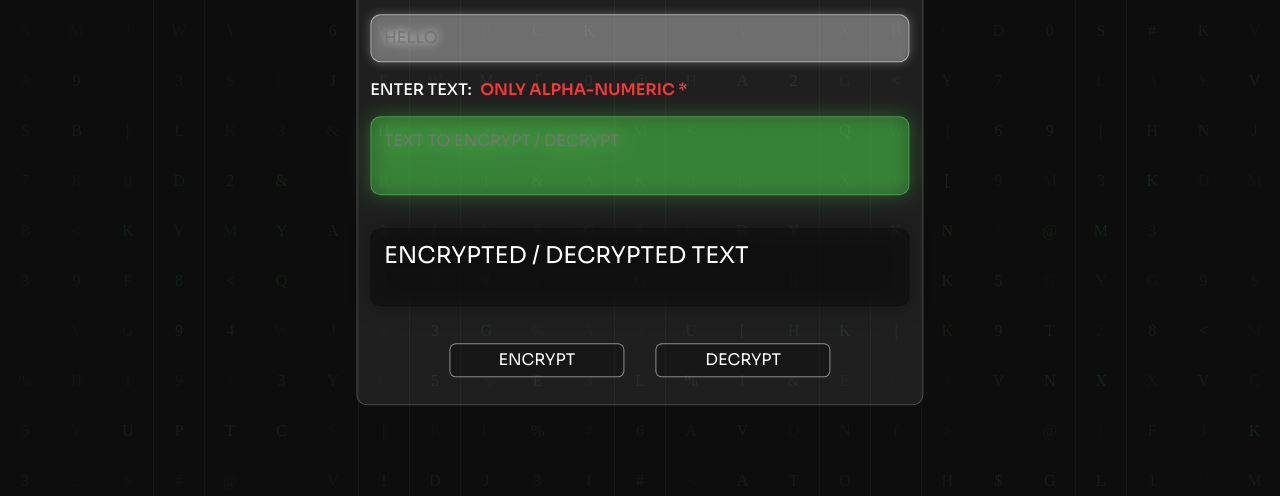
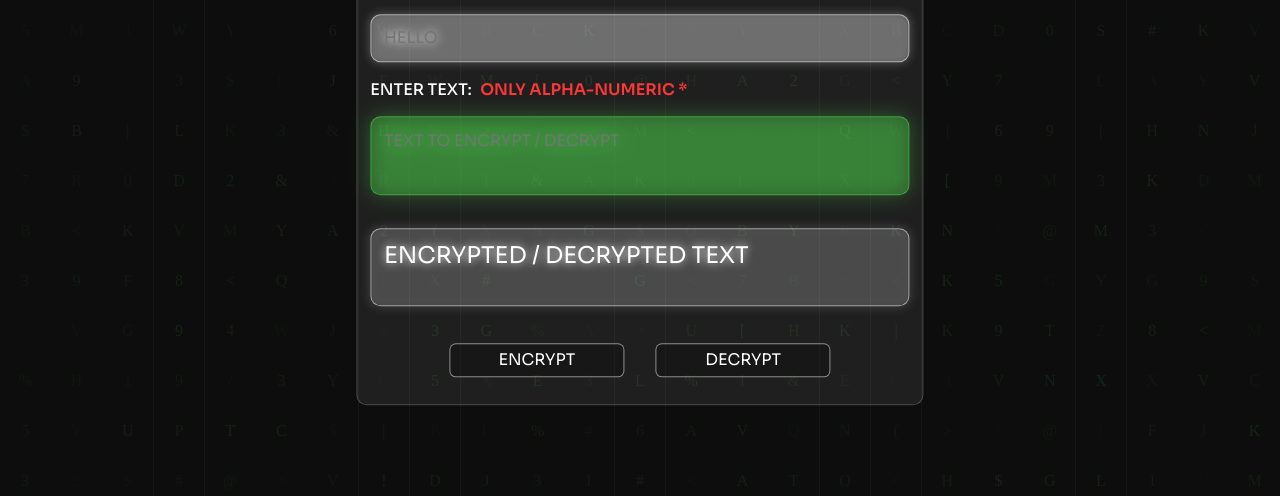
Before and after one commit to 0x5b3a/venegre-cipher, a website built with Vite: page index.html in a window 1280 px wide. Shown: the part 244-740 px from the top of the page. Built offline with nearby package versions, Linux system fonts and the light colour scheme; a web font is replaced by a local one.

Commit message:
fixed show box bg

```diff
--- a/src/style/main.scss
+++ b/src/style/main.scss
@@ -109,8 +109,8 @@ label{
     color: $white;
     #showBox{
         all: unset;
-        background: rgba($black,0.5);
-        border: 0.1svw solid rgba($black,0.5);
+        background: rgba($white,0.1);
+        border: 0.1svw solid rgba($white,0.5);
         border-radius: 0.8svw;
 
         min-height: clamp(50px,4svw,40svw);
@@ -118,7 +118,7 @@ label{
         padding: 1svw;
         overflow-y: scroll;
         word-wrap: break-word;
-        filter: drop-shadow(0 0 10px $black);
+        filter: drop-shadow(0 0 5px $white);
 
         font-size: clamp(20px,1.8svw,2svw);
         cursor: default
```
